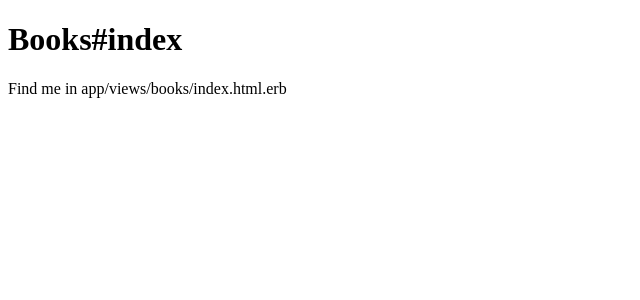
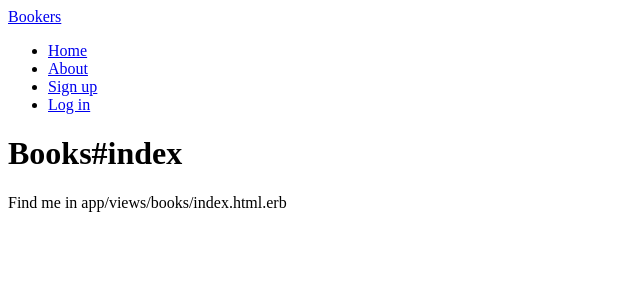
Before and after one commit to aahfugetnsosji/Task3-Bookers2, a Rails app: page /books in a window 1280 px wide. Shown: the top 300 px of the page, without its empty margins (0-640 px from the left). Run offline with Rails 7, Linux system fonts and the light colour scheme; style sheets or scripts are compiled from the project's sources.

Commit message:
[Add] controller作成・ modelファイルへ1:Nの関係を記述・viewファイルへレイアウトを整えるための記述　追加

```diff
--- a/app/controllers/books_controller.rb
+++ b/app/controllers/books_controller.rb
@@ -1,8 +1,10 @@
 class BooksController < ApplicationController
   def new
+    @book = Book.new
   end
 
   def index
+    @books = Book.all
   end
 
   def show
@@ -12,6 +14,10 @@ class BooksController < ApplicationController
   end
 
   def create
+    @book = Book.new(book_params)
+    @book.user_id = current_user.id
+    @book.save
+    redirect_to book_path(books.id)
   end
 
   def update
@@ -19,4 +25,9 @@ class BooksController < ApplicationController
 
   def destroy
   end
+
+  private
+  def book_params
+    params.repuire(:book).permit(:title, :body)
+  end
 end
--- a/app/controllers/homes_controller.rb
+++ b/app/controllers/homes_controller.rb
@@ -3,4 +3,7 @@ class HomesController < ApplicationController
   def top
   end
 
+  def about
+  end
+
 end
--- a/app/controllers/users_controller.rb
+++ b/app/controllers/users_controller.rb
@@ -4,4 +4,7 @@ class UsersController < ApplicationController
 
   def edit
   end
+
+  def index
+  end
 end
--- a/app/models/book.rb
+++ b/app/models/book.rb
@@ -1,2 +1,5 @@
 class Book < ApplicationRecord
+
+  belongs_to :user
+
 end
--- a/app/models/user.rb
+++ b/app/models/user.rb
@@ -3,4 +3,8 @@ class User < ApplicationRecord
   # :confirmable, :lockable, :timeoutable, :trackable and :omniauthable
   devise :database_authenticatable, :registerable,
          :recoverable, :rememberable, :validatable
+
+  has_one_attached :proile_image
+  has_many :books, dependent: :destroy
+
 end
--- /dev/null
+++ b/app/views/homes/about.html.erb
@@ -0,0 +1 @@
+<h1>Aboutページ</h1>
--- a/app/views/layouts/application.html.erb
+++ b/app/views/layouts/application.html.erb
@@ -11,6 +11,44 @@
   </head>
 
   <body>
+    <header>
+      <nav>
+        <div>
+          <%= link_to "Bookers", root_path %>
+          <div>
+            <ul>
+            <% if user_signed_in? %>
+            <li>
+                <%= link_to "Home", users_path %>
+              </li>
+              <li>
+                <%= link_to "Users", users_path %>
+              </li>
+              <li>
+                <%= link_to "Books", books_path %>
+              </li>
+              <li>
+                <%= link_to "Log out", destroy_user_session_path, method: :delete %>
+              </li>
+            <% else %>
+              <li>
+                <%= link_to "Home", root_path %>
+              </li>
+              <li>
+                <%= link_to "About", about_path %>
+              </li>
+              <li>
+                <%= link_to "Sign up", new_user_registration_path %>
+              </li>
+              <li>
+                <%= link_to "Log in", new_user_session_path %>
+              </li>
+            <% end %>
+            </ul>
+          </div>
+        </div>
+      </nav>
+    </header>
     <%= yield %>
   </body>
 </html>
--- a/config/routes.rb
+++ b/config/routes.rb
@@ -2,6 +2,7 @@ Rails.application.routes.draw do
   devise_for :users
 
   root to: 'homes#top'
+  get "homes/about" => "homes#about", as: "about"
   resources :books
-  resources :users, only: [:show, :edit]
+  resources :users, only: [:show, :edit, :index]
 end
```
Also changed, not shown: app/views/users/index.html.erb (added).
